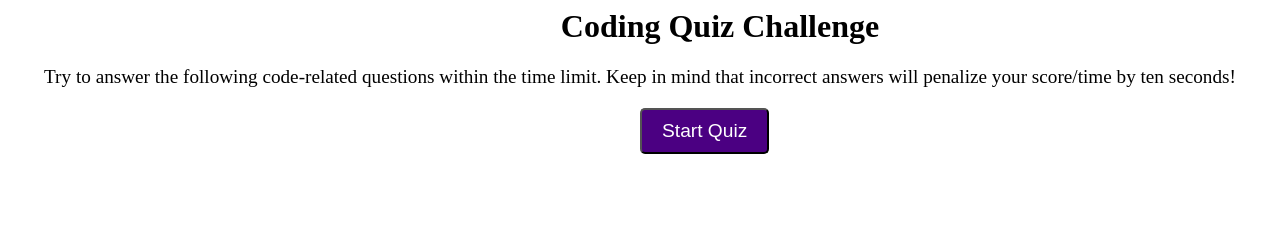
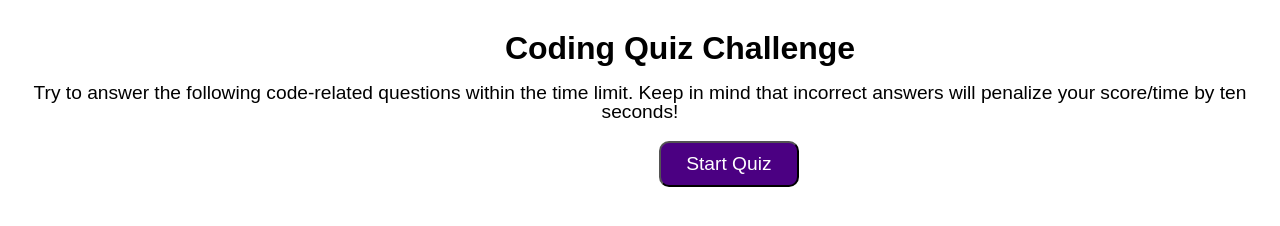
Before and after one commit to maymyatnoehtet/timed-quiz, a plain HTML site: page index.html in a window 1280 px wide. Drawn offline with Linux system fonts and the light colour scheme.

Commit message:
Quiz start page

```diff
--- a/assets/css/reset.css
+++ b/assets/css/reset.css
@@ -0,0 +1,35 @@
+/* Reference: Week 02: Day 02: 11-Ins_CSS-Resets */
+
+/* Resets the box size of every element */
+* {
+    margin: 0;
+    padding: 0;
+    box-sizing: border-box;
+  }
+
+  /* Gives the body element a parent height to compare against */
+  html {
+    height: 100%;
+  }
+
+  body {
+    min-height: 100%;
+    line-height: 1;
+    font-family: sans-serif;
+  }
+
+  h1, h2, h3, h4, h5, h6 {
+    font-size: 100%;
+  }
+
+  /* Matches the font of special elements to the rest of the page */
+  input, select, option, optgroup, textarea, button,
+  pre, code {
+    font-size: 100%;
+    font-family: inherit;
+  }
+
+  /* Removes default bullet points from lists */
+  ol, ul {
+    list-style: none;
+  }
--- a/assets/css/style.css
+++ b/assets/css/style.css
@@ -0,0 +1,30 @@
+h1 {
+    display: flex;
+    justify-content: center;
+    margin-top: 1em;
+    margin-left: 2.5em;
+    font-size: 2em;
+}
+
+p {
+    display: flex;
+    text-align: center;
+    font-size: 1.2em;
+    line-height: 1em;
+    margin-top: 1em;
+    margin-left: 1em;
+    margin-right: 1em;
+}
+
+button {
+    position: absolute;
+    left: 50%;
+    padding: 10px 25px;
+    border-radius: 10px;
+    background-color: #4b0082;
+    margin-top: 1em;
+    margin-left: 1em;
+    margin-right: 1em;
+    color: white;
+    font-size: 1.2em;
+}
--- a/assets/js/script.js
+++ b/assets/js/script.js
@@ -1,48 +1,23 @@
-var containerElement = document.querySelector(".container");
+var headerEl = document.querySelector("header");
+var startButtonEl = document.querySelector(".start-button");
+var textEl = document.querySelector(".text-hello");
 
-/* Landing page */
-/*
- * Start Quiz page
- */
-var landingHeaderElement = document.createElement("h1");
-landingHeaderElement.textContent = "Coding Quiz Challenge";
-landingHeaderElement.setAttribute("style", "display: flex; justify-content: center; margin-left: 5em; font-size: 2em; line-weight: bolder;");
-containerElement.appendChild(landingHeaderElement);
+var timer;
+var timerCount;
 
-var quizRuleElement = document.createElement("p");
-quizRuleElement.textContent = "Try to answer the following code-related questions within the time limit. Keep in mind that incorrect answers will penalize your score/time by ten seconds!";
-quizRuleElement.setAttribute("style", "display: flex; justify-content: center; text-align: center; font-size: 1.2em;");
-containerElement.appendChild(quizRuleElement);
+function startQuiz(){
+    console.log("start button is clicked");
+    console.log(headerEl.childNodes);
+    clearStartPage();
+    textEl.textContent = "Hola!Quiz Start.";
+}
 
+function clearStartPage(){
+    var headerChildrenLen = headerEl.childNodes.length;
+    console.log(headerChildrenLen);
+    for (let index = 0; index < headerChildrenLen; index++) {
+        headerEl.remove(headerEl.children[index]);
+    }
+}
 
-var buttonElement = document.createElement("button");
-buttonElement.textContent = "Start Quiz";
-buttonElement.setAttribute("style", "position: absolute; left: 50%; padding: 10px 20px; border-radius: 5px; background-color: #4b0082; color: white; font-size: 1.2em;");
-containerElement.appendChild(buttonElement);
-
-// function startQuiz() {
-//     removeElements(containerElement);
-//     var h1Element = document.createElement("h1");
-//     h1Element.textContent = "Halo! Let's start the quiz."
-//     containerElement.appendChild(h1Element);
-// }
-
-// function removeElements(element){
-//     console.log(element);
-//     childNodeLength(element);
-//     // while(element.children[i] !== NaN) {
-//     //     element.removeChild(element.children[i]);
-//     //     i++;
-//     // }
-// }
-
-// function childNodeLength(element) {
-//     var numChild = 0;
-//     while(element.children[numChild] !== NaN) {
-//         numChild += 1;
-//     }
-//     console.log(numChild);
-//     return numChild;
-// }
-
-// addEventListener("click", startQuiz);
+startButtonEl.addEventListener("click", startQuiz);
--- a/index.html
+++ b/index.html
@@ -8,8 +8,14 @@
     <link rel="stylesheet" href="./assets/css/style.css">
 </head>
 <body>
-    <div class="container">
-    </div>
+    <header>
+        <h1> Coding Quiz Challenge </h1>
+        <p> Try to answer the following code-related questions within the time limit. Keep in mind that incorrect answers will penalize your score/time by ten seconds! </p>
+        <button class="start-button"> Start Quiz </button>
+    </header>
+    <main>
+        <div class="text-hello"></div>
+    </main>
     <script src="./assets/js/script.js"></script>
 </body>
 </html>
```
